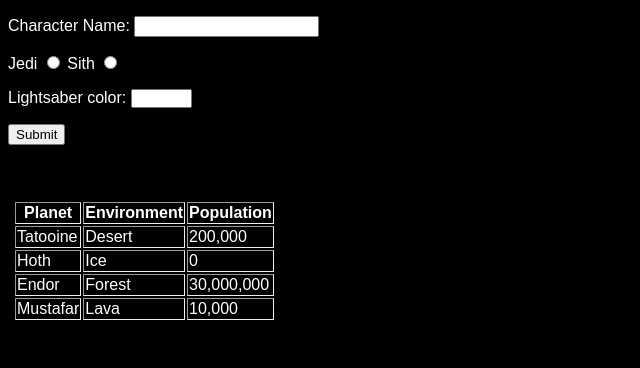
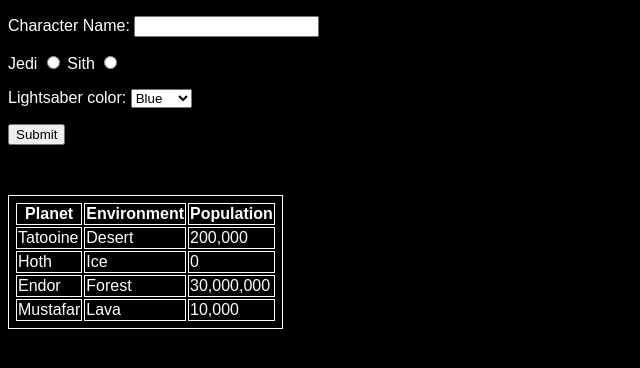
Before and after one commit to spicker22/wb-assess-2, a website: page src/index.html in a window 1280 px wide. Shown: the whole page, without its empty margins (0-640 px from the left). Drawn offline with Linux system fonts and the light colour scheme.

Commit message:
mid test save

```diff
--- a/src/index.html
+++ b/src/index.html
@@ -24,7 +24,7 @@
 
       <p>
         <label for="a">Lightsaber color: </label>
-        <select name="colors">
+        <select id="colors">
           <option value="Blue">Blue</option>
           <option value="Green">Green</option>
           <option value="Red">Red</option>
--- a/src/styles.css
+++ b/src/styles.css
@@ -11,7 +11,6 @@
 table {
     margin-top: 50px;
     padding: 5px;
-    border: 1px;
   }
 
 #submitButton {
@@ -21,3 +20,17 @@
 #Blue {
     color: black;
   }
+
+table, th, td {
+    border: 1px solid;
+  }
+
+
+select option {
+    color:#333;
+}
+
+
+#colors {
+    color: black;
+}
```
